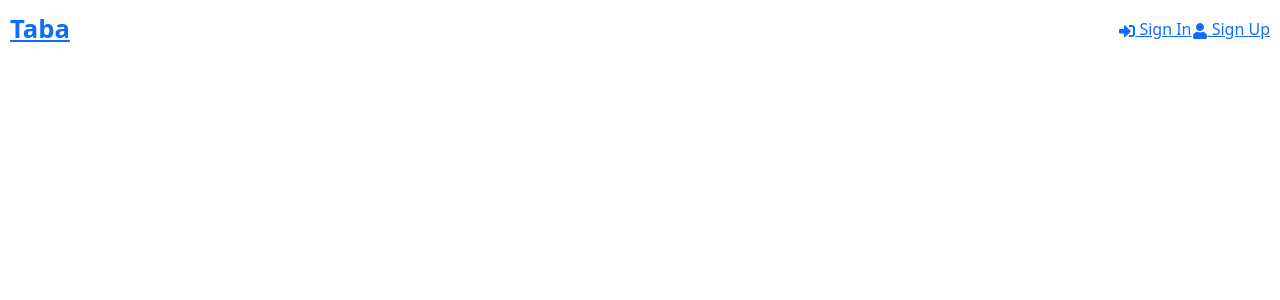
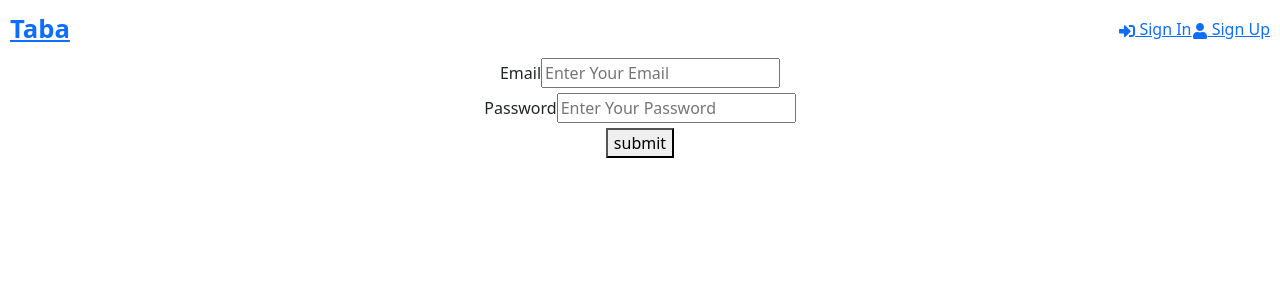
Before and after one commit to brian-pan/taba-retail, a React (Vite) app in the folder frontend/: page /register in a window 1280 px wide. Shown: the top 300 px of the page. Built offline with nearby package versions, Linux system fonts and the light colour scheme.

Commit message:
add fe register UI & add Form comp. & hook

```diff
--- /dev/null
+++ b/frontend/src/components/Form.tsx
@@ -0,0 +1,71 @@
+import * as React from "react";
+
+import "../styles/components/Form.scss";
+
+interface FormProps {
+  onSubmit: (e: React.FormEvent<HTMLFormElement>) => void;
+  email: string;
+  setEmail: React.Dispatch<React.SetStateAction<string>>;
+  password: string;
+  setPassword: React.Dispatch<React.SetStateAction<string>>;
+}
+
+// const Form: React.FunctionComponent<FormProps> = (props) => {
+// const Form = ({ onSubmit, formData, setFormData }: FormProps) => {
+const Form: React.FunctionComponent<FormProps> = ({
+  onSubmit,
+  email,
+  setEmail,
+  password,
+  setPassword,
+}) => {
+  return (
+    <div className="form-wrapper">
+      <form
+        onSubmit={
+          // props.onSubmit(e);
+          (e) => onSubmit(e)
+        }
+      >
+        <div className="form-group">
+          <label className="form-label form-label__email" htmlFor="formEmail">
+            Email
+          </label>
+          <input
+            className="form-input__email"
+            id="formEmail"
+            value={email}
+            onChange={(e) => {
+              setEmail(e.target.value);
+              console.log(e.target.value);
+            }}
+            type="email"
+            placeholder="Enter Your Email"
+          />
+        </div>
+        <div className="form-group">
+          <label
+            className="form-label form-label__password"
+            htmlFor="formPassword"
+          >
+            Password
+          </label>
+          <input
+            className="form-input__password"
+            id="formPassword"
+            value={password}
+            onChange={(e) => {
+              setPassword(e.target.value);
+              console.log(password);
+            }}
+            type="password"
+            placeholder="Enter Your Password"
+          />
+        </div>
+        <button>submit</button>
+      </form>
+    </div>
+  );
+};
+
+export default Form;
--- a/frontend/src/components/FormContainer.tsx
+++ /dev/null
@@ -1,13 +0,0 @@
-import * as React from "react";
-import { PropsWithChildren } from "react";
-import { Container, Row, Col } from "react-bootstrap";
-
-interface FormContainerProps {}
-
-const FormContainer: React.FunctionComponent<
-  PropsWithChildren<FormContainerProps>
-> = (props) => {
-  return <Container>{props.children}</Container>;
-};
-
-export default FormContainer;
--- a/frontend/src/screens/LoginScreen.tsx
+++ b/frontend/src/screens/LoginScreen.tsx
@@ -1,7 +1,6 @@
 import { useState } from "react";
 import { Link } from "react-router-dom";
-import { Form, Button, Row, Col } from "react-bootstrap";
-import FormContainer from "../components/FormContainer";
+import Form from "../components/Form";
 
 import * as React from "react";
 
@@ -17,11 +16,10 @@ const LoginScreen: React.FunctionComponent<LoginScreenProps> = (props) => {
   };
 
   return (
-    <FormContainer>
+    <div>
       <h1>Sign In</h1>
-
-      <Form onSubmit={handleSubmit}></Form>
-    </FormContainer>
+      <Form onSubmit={handleSubmit(e)}></Form>
+    </div>
   );
 };
 
--- a/frontend/src/screens/RegisterScreen.tsx
+++ b/frontend/src/screens/RegisterScreen.tsx
@@ -1,13 +1,38 @@
 import * as React from "react";
+import { useState } from "react";
 
-import FormContainer from "../components/FormContainer";
+import Form from "../components/Form";
 
 interface RegisterScreenProps {}
 
-const RegisterScreen: React.FunctionComponent<RegisterScreenProps> = (
-  props
-) => {
-  return <FormContainer></FormContainer>;
+// interface FormData {
+//   email: string;
+//   password: string;
+// }
+
+const RegisterScreen: React.FunctionComponent<RegisterScreenProps> = () => {
+  const [email, setEmail] = useState<string>("");
+  const [password, setPassword] = useState<string>("");
+
+  // const handleInputChange = async (e: React.ChangeEvent<HTMLInputElement>) => {
+  //   const { name, value } = e.target;
+  //   setFormData({ ...formData, [name]: value });
+  // };
+
+  const handleSubmit = async (e: React.FormEvent<HTMLFormElement>) => {
+    e.preventDefault();
+  };
+
+  return (
+    <div>
+      <Form
+        onSubmit={handleSubmit}
+        email={email}
+        setEmail={setEmail}
+        password={password}
+        setPassword={setPassword}
+      ></Form>
+    </div>
+  );
 };
-
 export default RegisterScreen;
--- /dev/null
+++ b/frontend/src/styles/components/Form.scss
@@ -0,0 +1,9 @@
+form {
+  display: flex;
+  flex-direction: column;
+  align-items: center;
+}
+
+.form-label {
+  cursor: pointer;
+}
```
